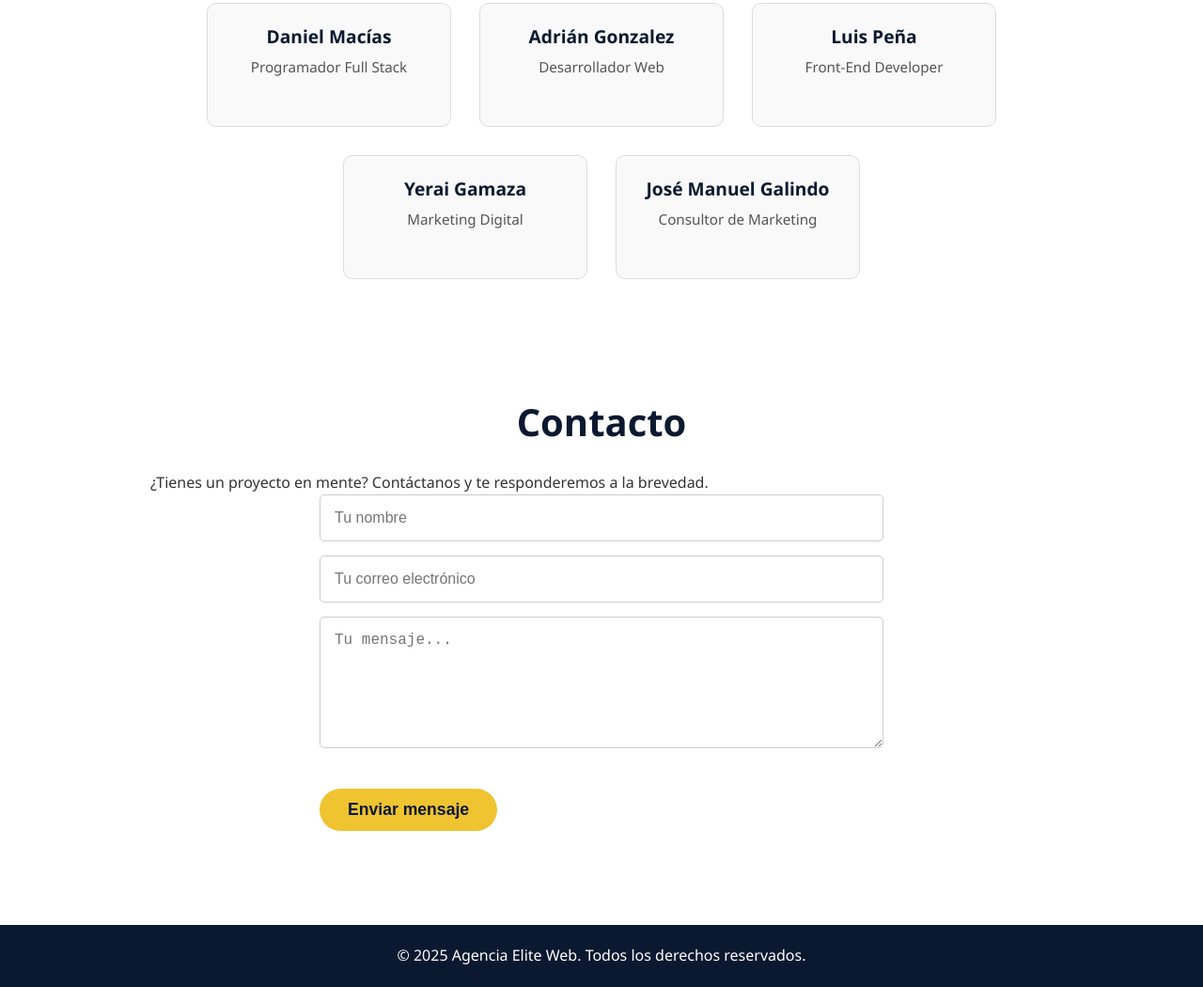
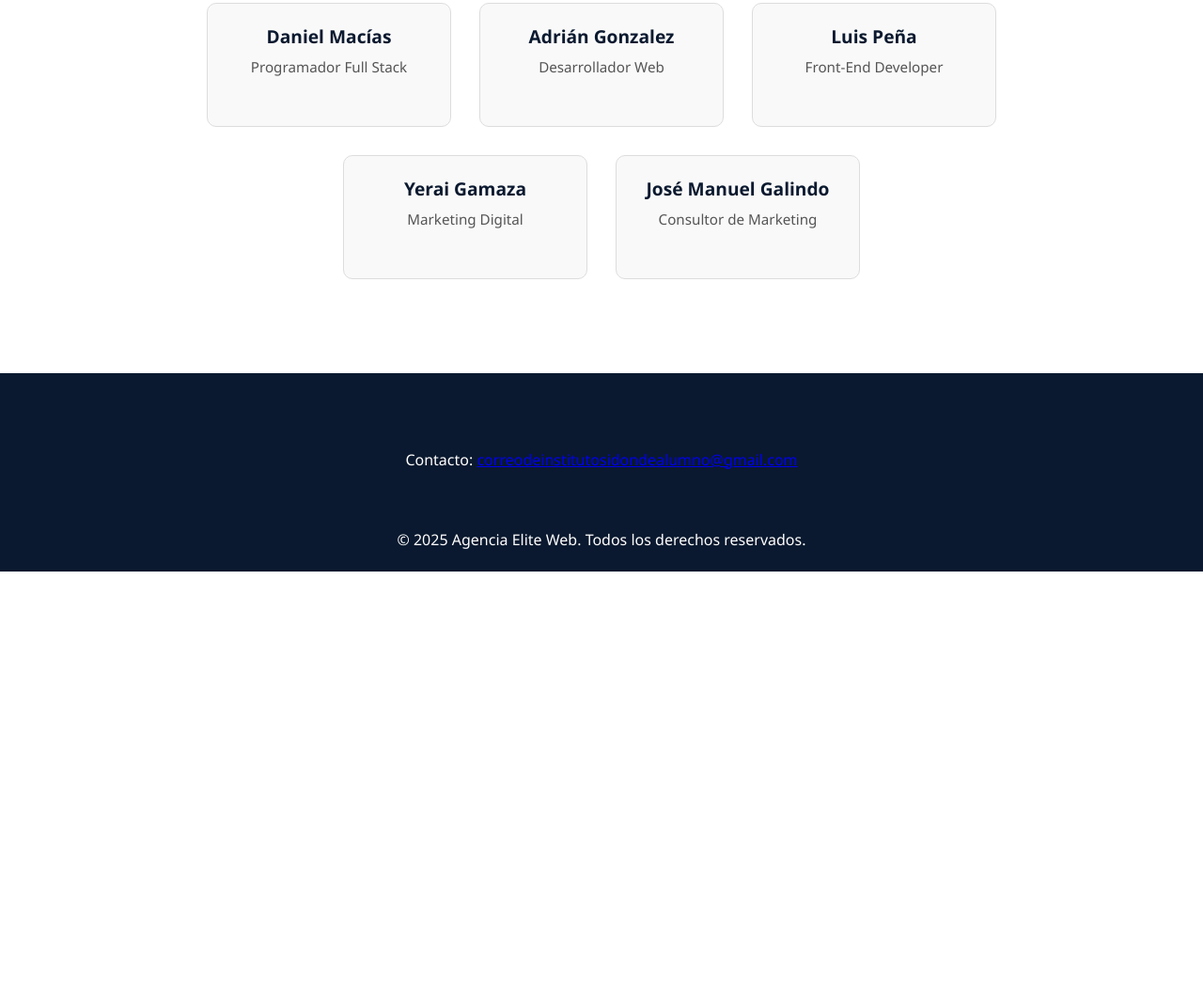
Before and after one commit to web-del-club/Web-de-empresa-de-webs, a plain HTML site: page index.html in a window 1280 px wide. Shown: the part 855-1905 px from the top of the page at 94% size. After the commit the page ends 1463 px from the top, so only its background shows below. Drawn offline with Linux system fonts and the light colour scheme.

Commit message:
Update index.html

```diff
--- a/index.html
+++ b/index.html
@@ -53,19 +53,10 @@
       </div>
     </div>
   </section>
-
-  <section id="contacto" class="contact">
-    <h2>Contacto</h2>
-    <p>¿Tienes un proyecto en mente? Contáctanos y te responderemos a la brevedad.</p>
-    <form action="mailto:correodeinstitutosidondealumno@gmail.com" method="post" enctype="text/plain">
-      <input type="text" name="Nombre" placeholder="Tu nombre" required>
-      <input type="email" name="Correo" placeholder="Tu correo electrónico" required>
-      <textarea name="Mensaje" rows="6" placeholder="Tu mensaje..." required></textarea>
-      <button type="submit" class="cta-btn">Enviar mensaje</button>
-    </form>
-  </section>
-
   <footer>
+    <section id="contacto" class="contact">
+     <p>Contacto: <a href="mailto:correodeinstitutosidondealumno@gmail.com">correodeinstitutosidondealumno@gmail.com</a></p>
+    </section>
     <p>&copy; 2025 Agencia Elite Web. Todos los derechos reservados.</p>
   </footer>
 
```
